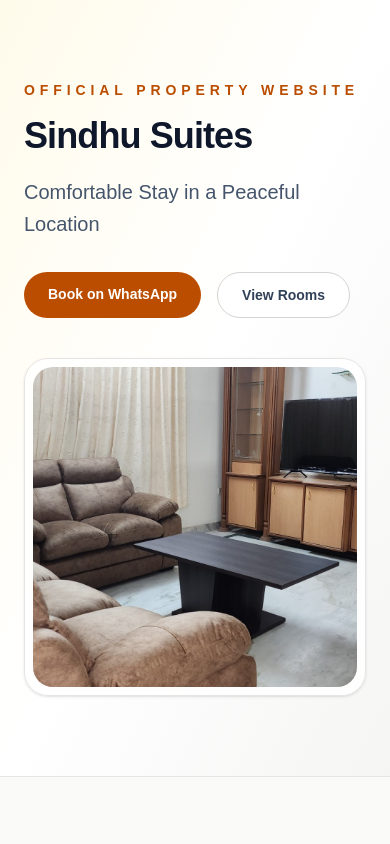
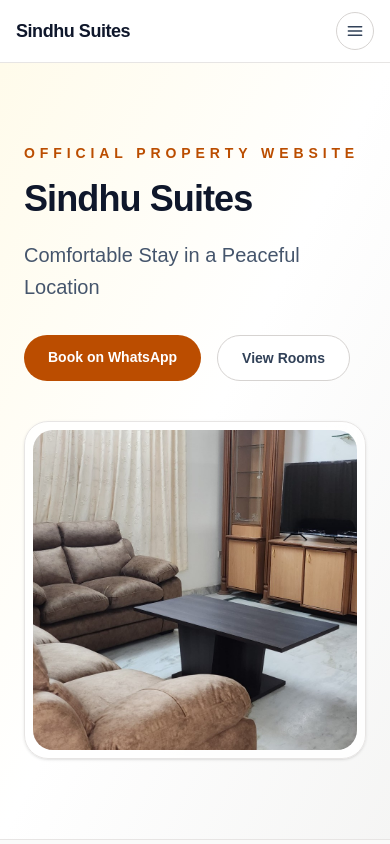
Before and after one commit to naveencoherent/sindhu-suite, a Next.js app: page / in a window 390 px wide. Shown: the top 844 px of the page. Built offline with nearby package versions, Linux system fonts and the light colour scheme.

Commit message:
Add responsive navbar with WhatsApp CTA

```diff
--- a/app/page.tsx
+++ b/app/page.tsx
@@ -1,4 +1,7 @@
+"use client";
+
 import Image from "next/image";
+import { useState } from "react";
 
 type Room = {
   title: string;
@@ -128,8 +131,103 @@ function RoomCard({ room }: { room: Room }) {
 }
 
 export default function Home() {
+  const [isMenuOpen, setIsMenuOpen] = useState(false);
+
+  const navLinks = [
+    { label: "About", href: "#about" },
+    { label: "Rooms", href: "#accommodation" },
+    { label: "Amenities", href: "#amenities" },
+    { label: "Contact", href: "#contact" },
+  ];
+
   return (
     <div className="min-h-screen bg-stone-50 text-slate-900">
+      <header className="sticky top-0 z-50 border-b border-stone-200 bg-white/90 backdrop-blur-sm">
+        <div className="mx-auto flex max-w-6xl items-center justify-between gap-4 px-4 py-3 sm:px-6 lg:px-8">
+          <a href="#top" className="text-lg font-semibold tracking-tight text-slate-900" aria-label="Sindhu Suites home">
+            Sindhu Suites
+          </a>
+
+          <nav
+            aria-label="Main navigation"
+            className="hidden items-center gap-6 md:flex"
+          >
+            {navLinks.map((link) => (
+              <a
+                key={link.href}
+                href={link.href}
+                className="text-sm font-medium text-slate-700 transition hover:text-amber-700"
+              >
+                {link.label}
+              </a>
+            ))}
+            <a
+              href={contactDetails.whatsappUrl}
+              className="inline-flex items-center rounded-full bg-emerald-600 px-4 py-2 text-sm font-semibold text-white transition hover:bg-emerald-700"
+              aria-label="WhatsApp for Sindhu Suites inquiries"
+              rel="noopener noreferrer"
+            >
+              WhatsApp
+            </a>
+          </nav>
+
+          <button
+            type="button"
+            className="inline-flex items-center justify-center rounded-full border border-stone-300 bg-white p-2 text-slate-700 transition hover:border-stone-400 hover:bg-stone-100 md:hidden"
+            aria-label={isMenuOpen ? "Close navigation menu" : "Open navigation menu"}
+            aria-expanded={isMenuOpen}
+            aria-controls="mobile-navigation"
+            onClick={() => setIsMenuOpen((open) => !open)}
+          >
+            <span className="sr-only">Toggle navigation</span>
+            <svg
+              viewBox="0 0 24 24"
+              className="h-5 w-5"
+              fill="none"
+              stroke="currentColor"
+              strokeWidth="1.8"
+              strokeLinecap="round"
+            >
+              {isMenuOpen ? (
+                <path d="M6 18L18 6M6 6l12 12" />
+              ) : (
+                <path d="M4 7h16M4 12h16M4 17h16" />
+              )}
+            </svg>
+          </button>
+        </div>
+
+        {isMenuOpen && (
+          <nav
+            id="mobile-navigation"
+            aria-label="Mobile navigation"
+            className="border-t border-stone-200 bg-white md:hidden"
+          >
+            <div className="mx-auto flex max-w-6xl flex-col gap-2 px-4 py-3 sm:px-6">
+              {navLinks.map((link) => (
+                <a
+                  key={link.href}
+                  href={link.href}
+                  className="rounded-xl px-3 py-2 text-sm font-medium text-slate-700 transition hover:bg-stone-100 hover:text-amber-700"
+                  onClick={() => setIsMenuOpen(false)}
+                >
+                  {link.label}
+                </a>
+              ))}
+              <a
+                href={contactDetails.whatsappUrl}
+                className="mt-2 inline-flex items-center justify-center rounded-full bg-emerald-600 px-4 py-2.5 text-sm font-semibold text-white transition hover:bg-emerald-700"
+                aria-label="WhatsApp for Sindhu Suites inquiries"
+                rel="noopener noreferrer"
+                onClick={() => setIsMenuOpen(false)}
+              >
+                WhatsApp
+              </a>
+            </div>
+          </nav>
+        )}
+      </header>
+
       <main id="top">
         <section className="border-b border-stone-200 bg-gradient-to-br from-amber-50 via-white to-stone-100">
           <div className="mx-auto flex max-w-6xl flex-col gap-10 px-6 py-20 lg:flex-row lg:items-center lg:px-8 lg:py-28">
```
Also changed, not shown: 1 other file (tests, documents, lock files or other folders).
